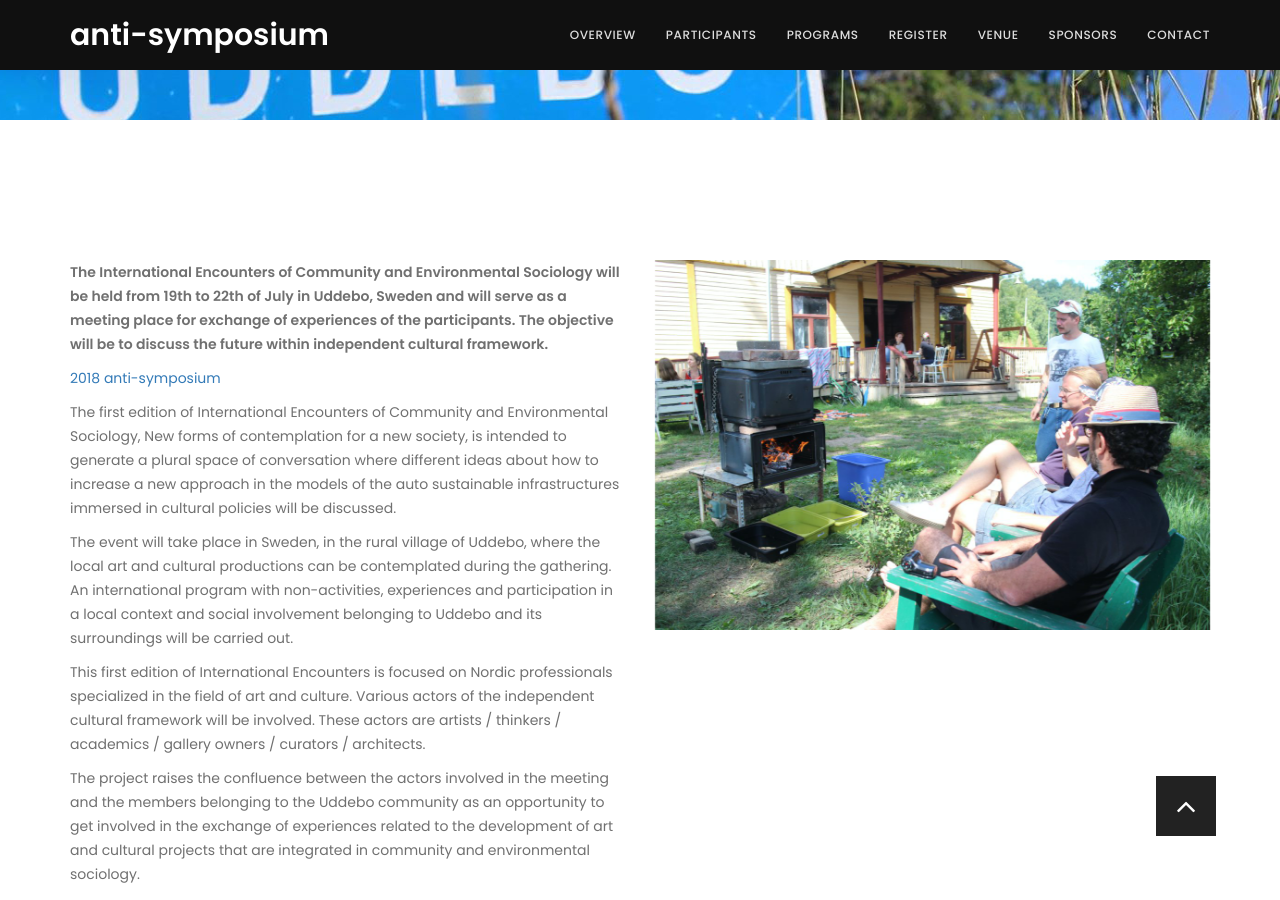
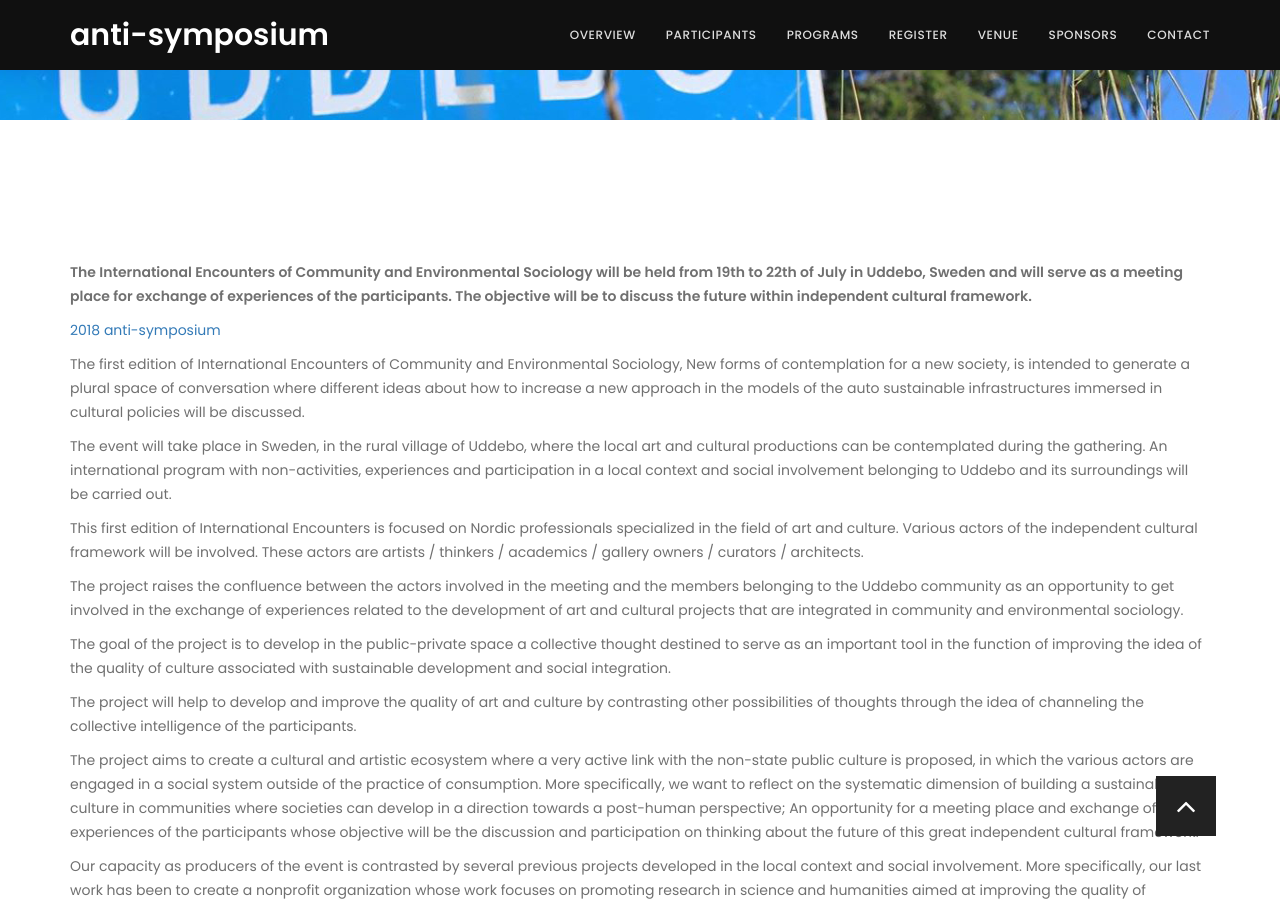
Before and after one commit to weremoose/jekyll_event_site, a Jekyll site: the page built from 2018.md, in a window 1280 px wide and 900 px high, scrolled down 780 px. Built offline with Jekyll 4.4.1, drawn with Linux system fonts in a browser that asks for light colours.

Commit message:
Update structure to include images in the right level

```diff
--- a/_includes/overview.html
+++ b/_includes/overview.html
@@ -3,13 +3,14 @@
 ============================== -->
 <section id="overview" class="parallax-section">
 	<div class="container">
-		<div class="row">
+		{{ content }}
+	<!-- 	<div class="row">
 			<div class="wow fadeInUp col-md-6 col-sm-6" data-wow-delay="0.6s">
 				{{ content }}
 			</div>
 			<div class="wow fadeInUp col-md-6 col-sm-6" data-wow-delay="0.9s">
 				<img src="{{ page.overview_image | relative_url }}" class="img-responsive" alt="Overview">
 			</div>
-		</div>
+		</div> -->
 	</div>
 </section>
```
Also changed, not shown: 2018.md (renamed from past_events/2018.md), 2019.md (renamed from past_events/2019.md).
